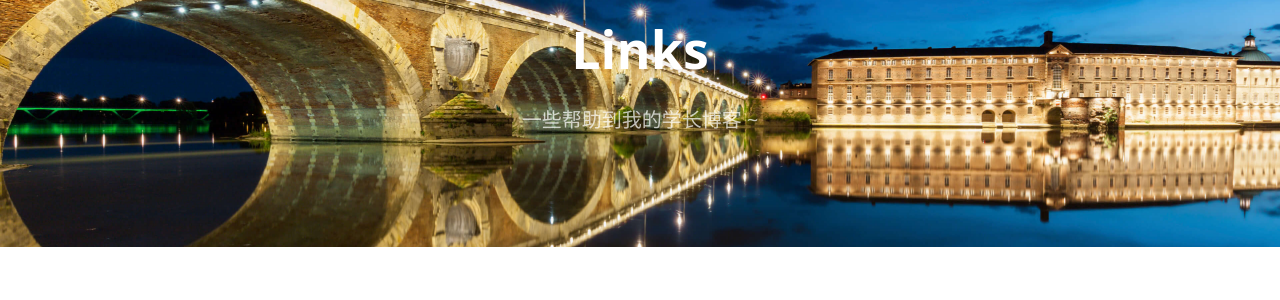
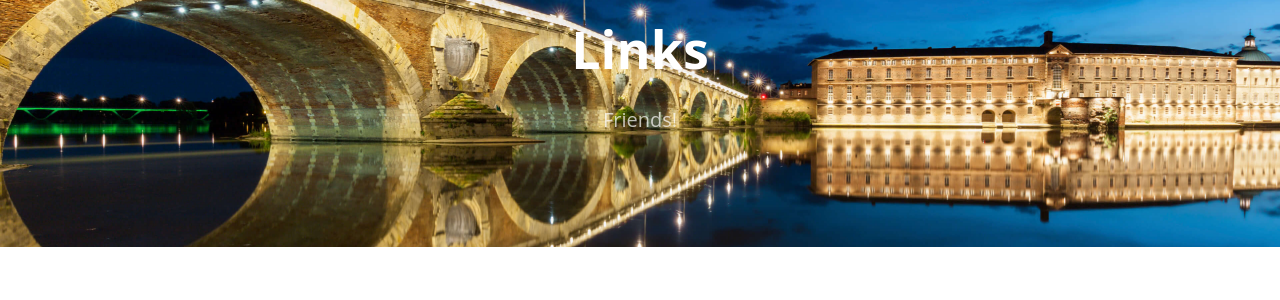
Before and after one commit to BuaaCzx/BuaaCzx.github.io, a Jekyll site: the page built from pages/link.md, in a window 1280 px wide. Shown: the part 126-426 px from the top of the page. Built offline with Jekyll 4.4.1, drawn with Linux system fonts in a browser that asks for light colours; some web fonts are replaced.

Commit message:
update blog

```diff
--- a/pages/link.md
+++ b/pages/link.md
@@ -1,7 +1,7 @@
 ---
 layout: page
 title: Links
-tagline: 一些帮助到我的学长博客 ~
+tagline: Friends!
 permalink: /links.html
 ---
 
```
